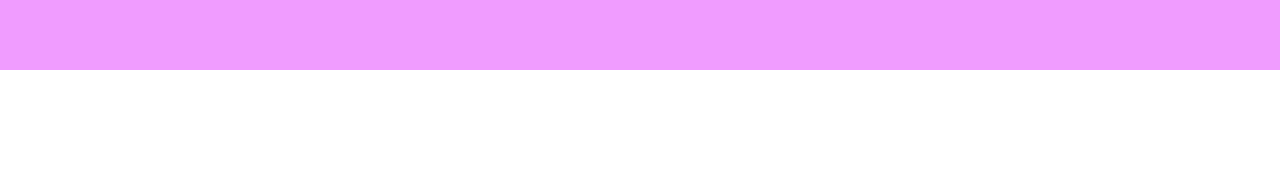
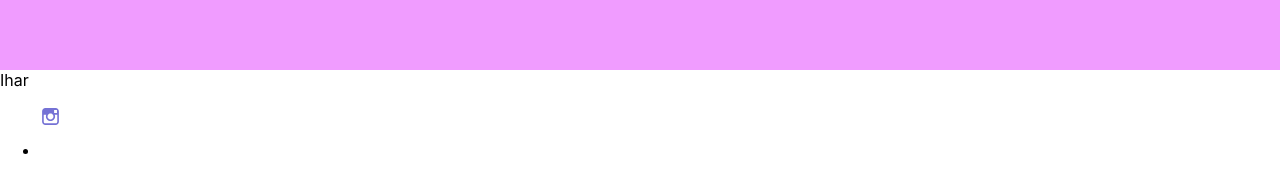
Before and after one commit to igor-minaev/portfolio-start-project-vite-main, a React (Vite) app: page / in a window 1280 px wide. Shown: the part 3744-3923 px from the top of the page. Before the commit the page ends 3814 px from the top, so only its background shows below. Built offline with nearby package versions, Linux system fonts and the light colour scheme.

Commit message:
add Footer component

```diff
--- a/src/App.tsx
+++ b/src/App.tsx
@@ -6,6 +6,7 @@
 import {Testimony} from "./layout/sections/testimony/Testimony.tsx";
 import {Contact} from "./layout/sections/contact/Contact.tsx";
 import {Slogan} from "./layout/sections/slogan/Slogan.tsx";
+import {Footer} from "./layout/footer/Footer.tsx";
 
 function App() {
     return (
@@ -17,6 +18,7 @@
             <Testimony/>
             <Contact/>
             <Slogan/>
+            <Footer/>
         </div>
     );
 }
--- /dev/null
+++ b/src/layout/footer/Footer.tsx
@@ -0,0 +1,42 @@
+import styled from "styled-components";
+import {Icon} from "../../components/icon/Icon.tsx";
+
+
+export const Footer = () => {
+    return (
+        <StyledFooter>
+            <Name>Ihar</Name>
+            <SocialList>
+                <SocialItem>
+                    <SocialLink>
+                        <Icon iconId="instagram"/>
+                    </SocialLink>
+                </SocialItem>
+            </SocialList>
+            <Copyright>© 2025 Ihar Minayeu, All Rights Reserved.</Copyright>
+        </StyledFooter>
+    );
+};
+
+const StyledFooter = styled.footer`
+
+`
+
+const Name = styled.span`
+
+`
+
+const SocialList = styled.ul`
+
+`
+const SocialItem = styled.li`
+
+`
+
+const SocialLink = styled.a`
+
+`
+
+const Copyright = styled.small`
+
+`
```
